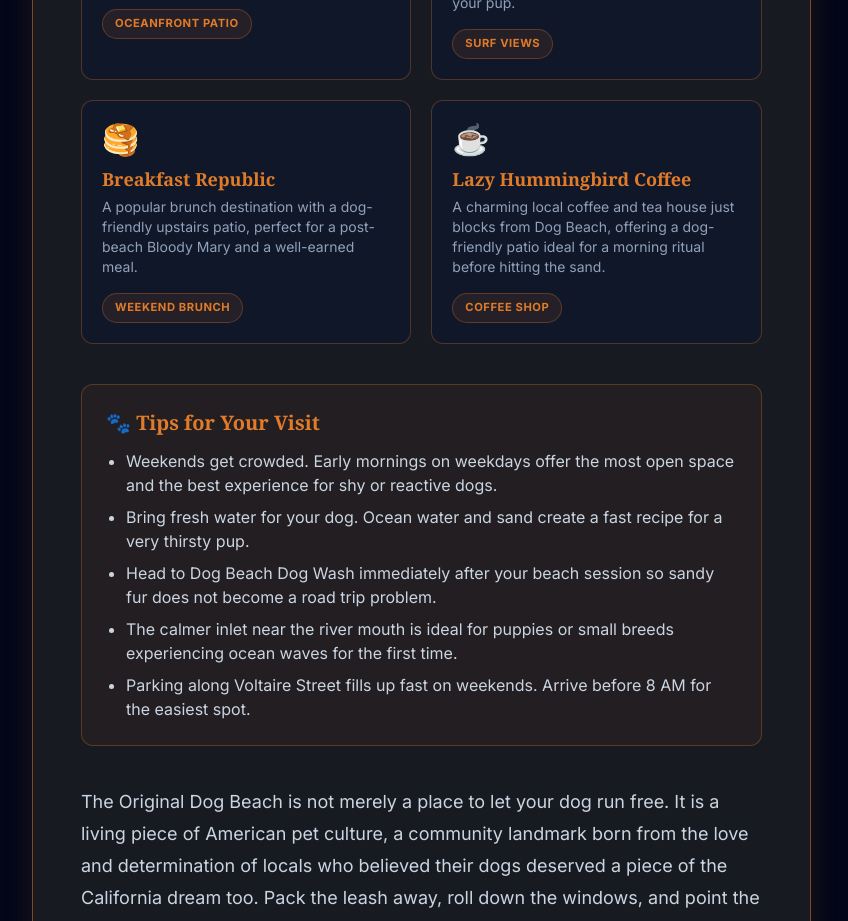
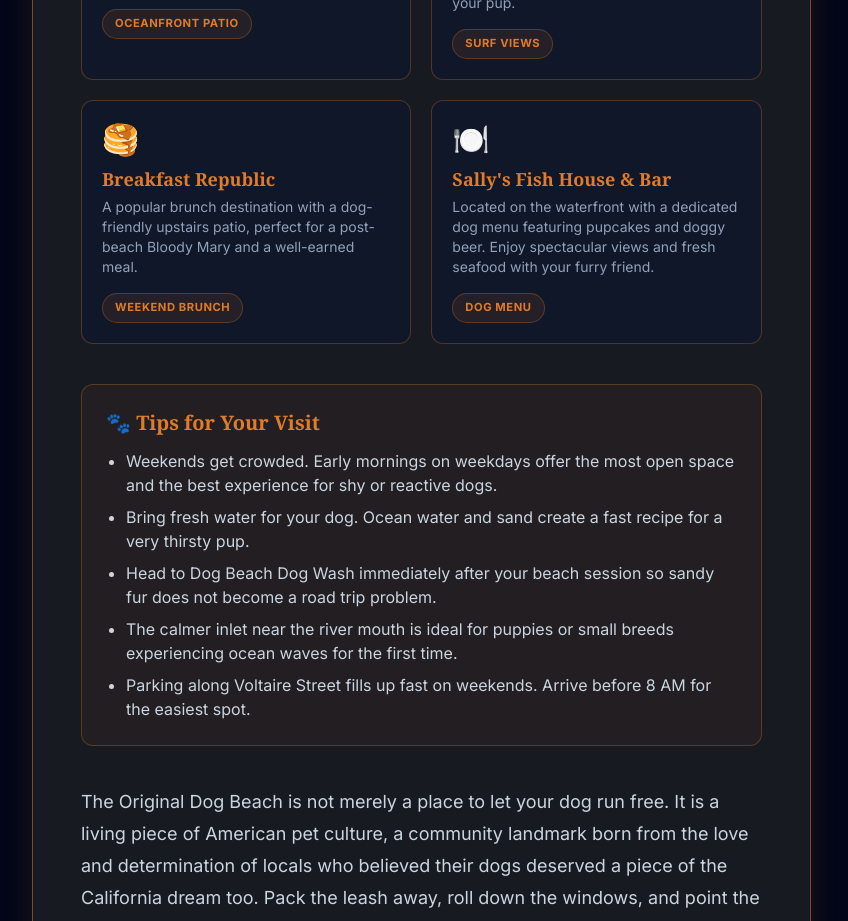
Before and after one commit to blakeo00/eztravelz, a Next.js app: page /pet-travel in a window 1280 px wide. Shown: the part 3940-4861 px from the top of the page, without its empty margins (0-848 px from the left). Built offline with nearby package versions, Linux system fonts and the light colour scheme.

Commit message:
feat: replace closed restaurant with Sally's Fish House in Pet Travel article

```diff
--- a/src/components/DogBeachArticle.tsx
+++ b/src/components/DogBeachArticle.tsx
@@ -146,13 +146,13 @@
                         <span className="inline-block text-[0.7rem] font-bold tracking-wider uppercase bg-[#e07b2a]/10 border border-[#e07b2a]/30 text-[#e07b2a] py-1 px-3 rounded-full">Weekend Brunch</span>
                     </a>
 
-                    <a href="https://www.lazyhummingbird.com/" target="_blank" rel="noopener noreferrer" className="block group bg-slate-900/80 border border-[#e07b2a]/30 rounded-xl p-5 hover:bg-slate-800/80 hover:border-[#e07b2a] hover:shadow-[0_0_15px_rgba(224,123,42,0.2)] hover:-translate-y-1 transition-all duration-300">
-                        <div className="text-3xl mb-2">☕</div>
-                        <h3 className="font-serif text-lg text-[#e07b2a] font-bold mb-1 group-hover:text-[#f3954a] transition-colors">Lazy Hummingbird Coffee</h3>
+                    <a href="https://www.sallyssandiego.com/" target="_blank" rel="noopener noreferrer" className="block group bg-slate-900/80 border border-[#e07b2a]/30 rounded-xl p-5 hover:bg-slate-800/80 hover:border-[#e07b2a] hover:shadow-[0_0_15px_rgba(224,123,42,0.2)] hover:-translate-y-1 transition-all duration-300">
+                        <div className="text-3xl mb-2">🍽️</div>
+                        <h3 className="font-serif text-lg text-[#e07b2a] font-bold mb-1 group-hover:text-[#f3954a] transition-colors">Sally's Fish House &amp; Bar</h3>
                         <p className="text-sm text-slate-400 mb-3">
-                            A charming local coffee and tea house just blocks from Dog Beach, offering a dog-friendly patio ideal for a morning ritual before hitting the sand.
+                            Located on the waterfront with a dedicated dog menu featuring pupcakes and doggy beer. Enjoy spectacular views and fresh seafood with your furry friend.
                         </p>
-                        <span className="inline-block text-[0.7rem] font-bold tracking-wider uppercase bg-[#e07b2a]/10 border border-[#e07b2a]/30 text-[#e07b2a] py-1 px-3 rounded-full">Coffee Shop</span>
+                        <span className="inline-block text-[0.7rem] font-bold tracking-wider uppercase bg-[#e07b2a]/10 border border-[#e07b2a]/30 text-[#e07b2a] py-1 px-3 rounded-full">Dog Menu</span>
                     </a>
                 </div>
 
```
